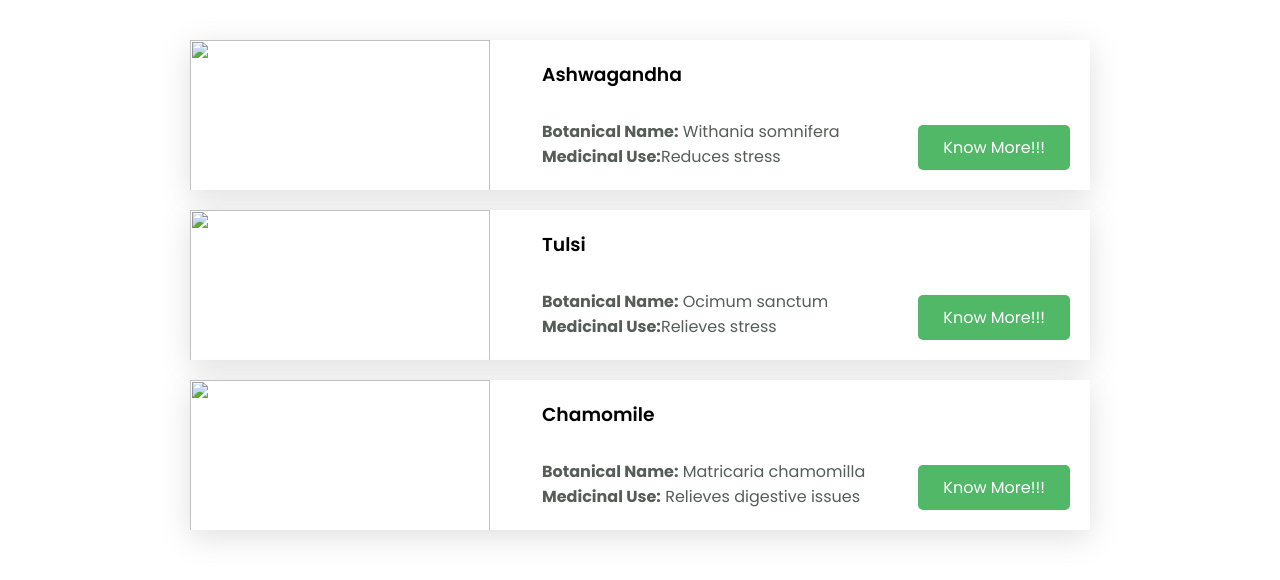
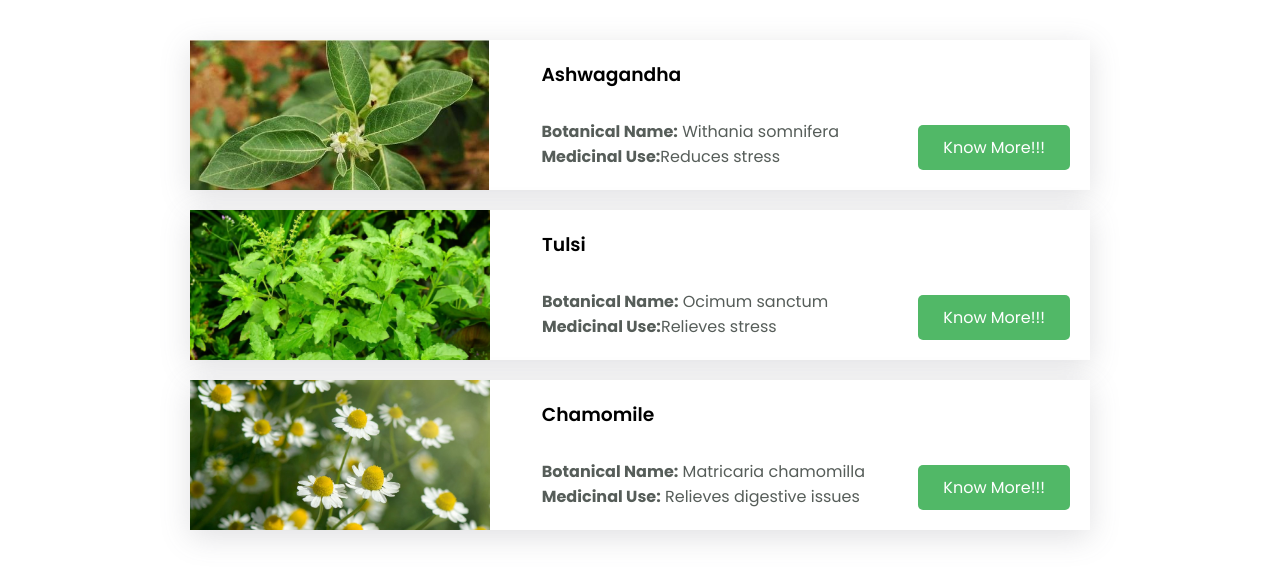
Before and after one commit to Go3452/Ayur_techiesfull, a plain HTML site: page addfav.html in a window 1280 px wide. Shown: the part 152-732 px from the top of the page. Drawn offline with nearby package versions, Linux system fonts and the light colour scheme; the site is published under a folder, as on GitHub Pages, so addresses that start at the root find nothing.

Commit message:
Update addfav.html

```diff
--- a/addfav.html
+++ b/addfav.html
@@ -73,7 +73,7 @@
       <div class="project">
         <div class="shop">
           <div class="box">
-            <img src="/images/ashwagandha.jpg" />
+            <img src="images/ashwagandha.jpg" />
             <div class="content">
               <h3>
                 <a href="ashvagandha.html" style="color: black">Ashwagandha</a>
@@ -87,7 +87,7 @@
             </div>
           </div>
           <div class="box">
-            <img src="/images/tulsi.png" />
+            <img src="images/tulsi.png" />
             <div class="content">
               <h3><a href="tulsi.html" style="color: black">Tulsi</h3></a>
               <h4><span style="font-weight: 700;">Botanical Name:</span> Ocimum sanctum<br>
@@ -99,7 +99,7 @@
             </div>
           </div>
           <div class="box">
-            <img src="/images/chamomile.jpeg" />
+            <img src="images/chamomile.jpeg" />
             <div class="content">
               <h3><a href="" style="color: #000;">Chamomile</a></h3>
               <h4><span style="font-weight: 700;">Botanical Name:</span> Matricaria chamomilla<br>
```
